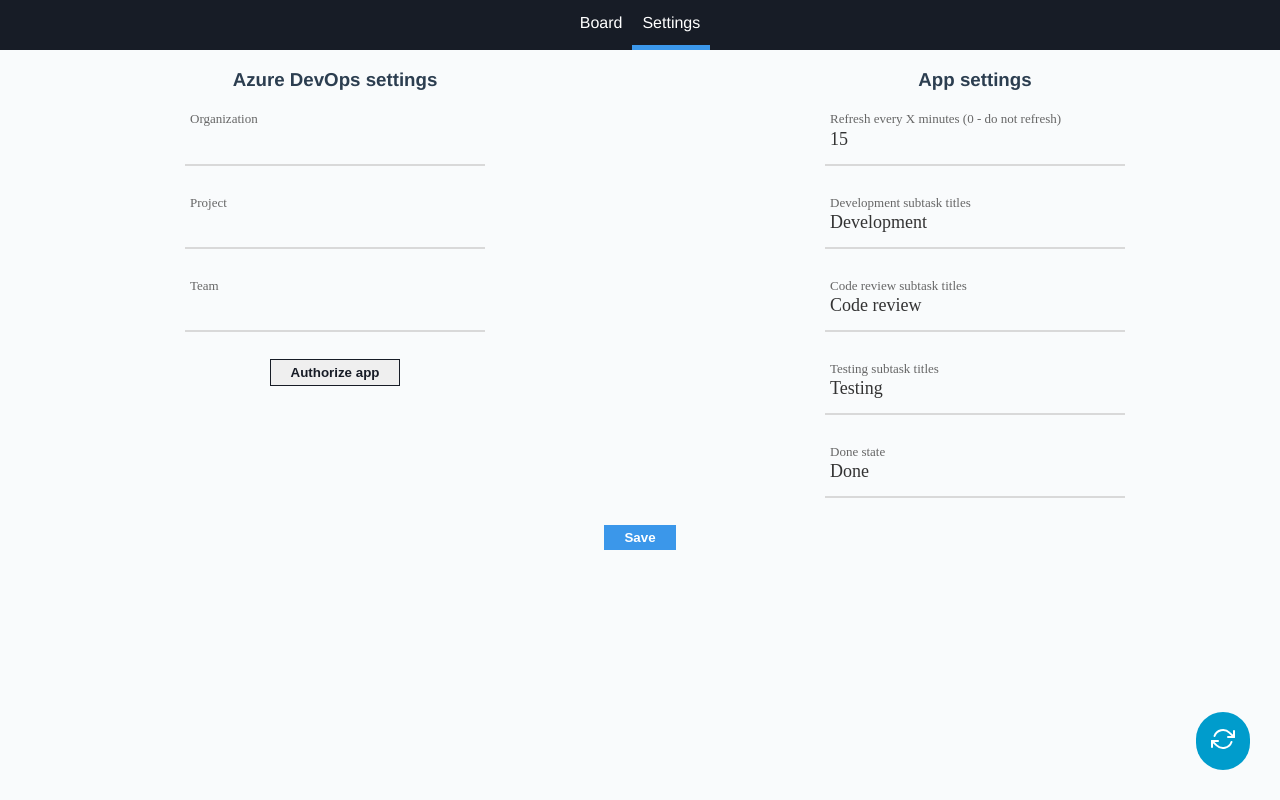
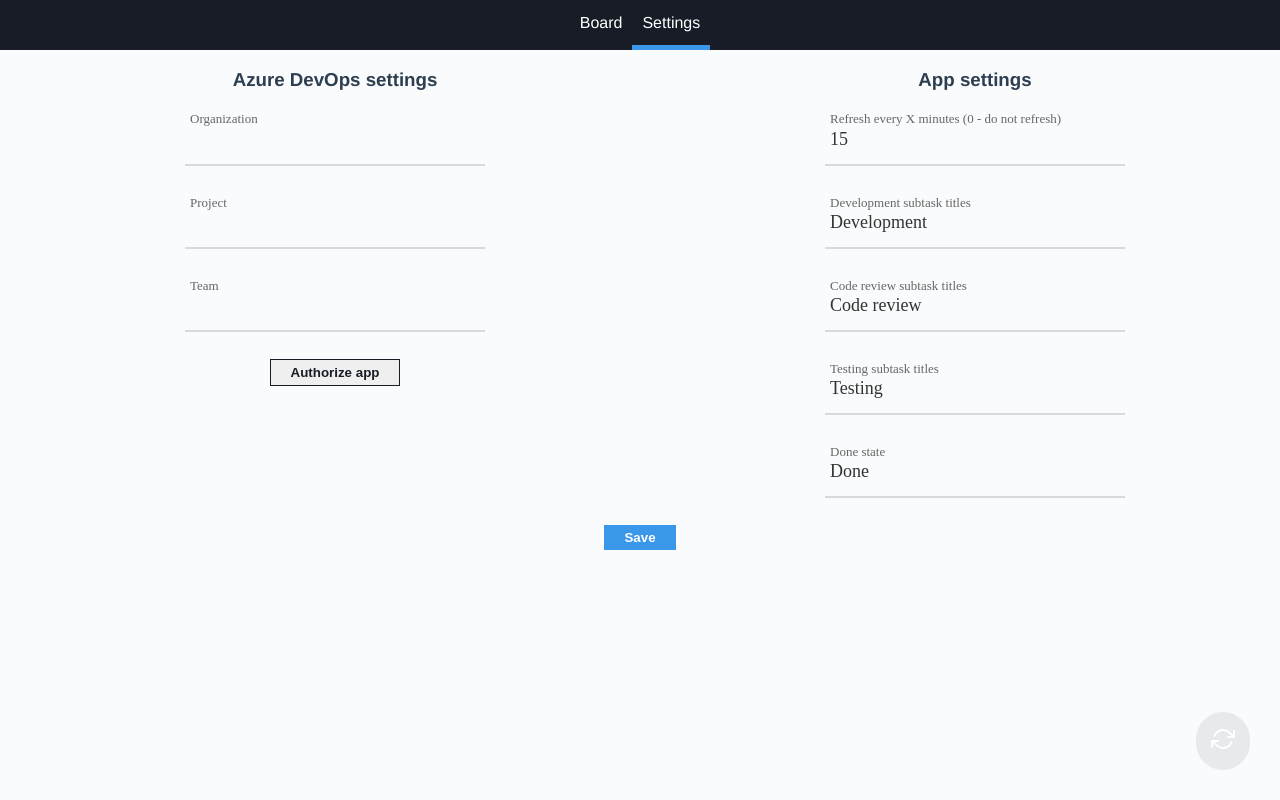
Before and after one commit to nerijusdu/sprint-board-extension, a Vue app: page /settings in a window 1280 px wide. Built offline with nearby package versions, Linux system fonts and the light colour scheme; no server answers.

Commit message:
Invalidate user when token is incorrect; UX imporvements;

```diff
--- a/src/components/Board.vue
+++ b/src/components/Board.vue
@@ -60,6 +60,7 @@
 .board-sub-container {
   display: flex;
   width: 100%;
+  justify-content: center;
 }
 
 .column {
--- a/src/components/Refresh.vue
+++ b/src/components/Refresh.vue
@@ -1,5 +1,5 @@
 <template>
-  <div :class="['refresh-button', { disabled: isLoading }]" @click="refresh">
+  <div :class="['refresh-button', { disabled: isLoading || !hasAzureSettings || !IsAccessGranted }]" @click="refresh">
     <svg
       xmlns="http://www.w3.org/2000/svg"
       width="24"
@@ -20,14 +20,17 @@
 </template>
 
 <script>
-import { mapActions, mapGetters } from 'vuex';
+import { mapActions, mapGetters, mapState } from 'vuex';
 
 export default {
-  computed: mapGetters(['isLoading']),
+  computed: {
+    ...mapGetters(['isLoading', 'hasAzureSettings']),
+    ...mapState(['IsAccessGranted'])
+  },
   methods: {
     ...mapActions(['reloadBoardData']),
     refresh() {
-      if (!this.isLoading) {
+      if (!this.isLoading && this.IsAccessGranted && this.hasAzureSettings) {
         this.reloadBoardData();
       }
     }
@@ -47,7 +50,7 @@
 }
 
 .refresh-button.disabled {
-  cursor: wait;
+  cursor: default;
   background-color: #e7e9eb;
 }
 
--- a/src/services/api.js
+++ b/src/services/api.js
@@ -1,4 +1,12 @@
 import axios from 'axios';
+
+const invalidateToken = () => {
+  window.localStorage.removeItem('appAuthorized');
+  window.localStorage.removeItem('accessToken');
+  window.localStorage.removeItem('refreshToken');
+  window.localStorage.removeItem('expiresIn');
+  document.location.href = '/settings';
+};
 
 const handleRequest = (method, hasData) => async (userConfig) => {
   const config = userConfig || {};
@@ -14,14 +22,14 @@
       res = await method(config.url, config);
     }
 
+    if (res && res.status === 203 && window.localStorage.getItem('appAuthorized')) {
+      invalidateToken();
+    }
+
     return res;
   } catch (e) {
-    if (e.response.status === 401 && window.localStorage.getItem('appAuthorized')) { // 401
-      window.localStorage.removeItem('appAuthorized');
-      window.localStorage.removeItem('accessToken');
-      window.localStorage.removeItem('refreshToken');
-      window.localStorage.removeItem('expiresIn');
-      document.location.href = '/settings';
+    if (e.response && e.response.status === 401 && window.localStorage.getItem('appAuthorized')) {
+      invalidateToken();
     }
     console.warn(e);
     return null;
--- a/src/services/authService.js
+++ b/src/services/authService.js
@@ -26,6 +26,13 @@
   }
 
   async initData() {
+    const callbackData = window.localStorage.getItem('callbackData');
+    if (callbackData) {
+      window.localStorage.removeItem('callbackData');
+      await this.handleCallback(callbackData);
+      return;
+    }
+
     const accessToken = window.localStorage.getItem('accessToken');
     if (accessToken) {
       this.accessToken = accessToken;
@@ -33,13 +40,6 @@
       this.expiresIn = new Date(window.localStorage.getItem('expiresIn'));
 
       await this.checkTokenExpiration();
-      return;
-    }
-
-    const callbackData = window.localStorage.getItem('callbackData');
-    if (callbackData) {
-      window.localStorage.removeItem('callbackData');
-      await this.handleCallback(callbackData);
     }
   }
 
```
Also changed, not shown: 1 other file (tests, documents, lock files or other folders).
